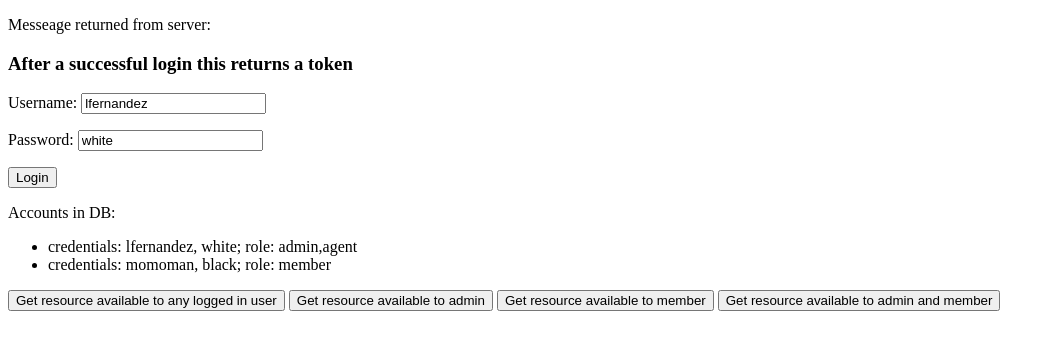
After one commit to lfernandez55/vue_flask_project, a Flask app: page /login in a window 1280 px wide. The commit adds this page. Shown: the top 350 px of the page, without its empty margins (0-1055 px from the left). Run offline with Flask 2, Linux system fonts and the light colour scheme.

Commit message:
Login page works

```diff
--- a/app.py
+++ b/app.py
@@ -96,7 +96,7 @@ if not User.query.filter(User.email == 'lfernandez@weber.edu').first():
     db.session.add(user)
     db.session.commit()
 
-
+############################################ROUTES ROUTES ROUTES ROUTES##########################################
 @auth.verify_password
 def verify_password(username_or_token, password):
     # first try to authenticate by token
@@ -112,6 +112,10 @@ def verify_password(username_or_token, password):
 @app.route('/')
 def home():
     return render_template('index.html')
+
+@app.route('/login')
+def login():
+    return render_template('login.html')
 
 @app.route('/api/users', methods=['POST'])
 def new_user():
@@ -149,6 +153,7 @@ def get_auth_token():
 
 
 @app.route('/api/resource')
+# @auth.login_required(role='admin')
 @auth.login_required
 def get_resource():
     return jsonify({'data': 'Hello, %s!' % g.user.username})
@@ -159,33 +164,6 @@ def get_resource():
 @auth.error_handler
 def unauthorized():
     return make_response(jsonify({'error': 'Unauthorized access'}), 403)
-
-
-def restricted(access_level):
-    def decorator(func):
-        @wraps(func)
-        def wrapper(*args, **kwargs):
-            print(access_level)
-            # print(g.user.username)
-            # username = request.json.get('username')
-            print(request.headers.get('Authorization'))
-            user = "lfernandez@weber.edu"
-            # user = "member@example.com"
-            # sqlStatement = "SELECT roles.name FROM roles JOIN user_roles ON roles.id=user_roles.role_id JOIN users ON users.id=user_roles.user_id WHERE users.email='" + user + "' AND roles.name='" + access_level + "'"
-            sqlStatement = "SELECT roles.name FROM roles JOIN user_roles ON roles.id=user_roles.role_id JOIN users ON users.id=user_roles.user_id WHERE users.email='" + user + "' AND roles.name IN (" + access_level + ")"
-
-
-            roleName = db.engine.execute(sqlStatement)
-            roleName = [row for row in roleName]
-            # if len(roleName) > 0 and roleName[0]['name'] == 'member':
-            if len(roleName) > 0:
-                returnValue = 1
-                print("authorized")
-            else:
-                print("NOT authorized")
-            return func(*args, **kwargs)
-        return wrapper
-    return decorator
 
 
 @app.route('/api/testrole')
@@ -201,7 +179,9 @@ def api_demo():
 def get_user_roles(user):
     print('in get_user_roles')
     print(user.username)
-    sqlStatement = "SELECT roles.name FROM roles JOIN user_roles ON roles.id=user_roles.role_id JOIN users ON users.id=user_roles.user_id WHERE users.username='" + user.username + "'"
+    print(auth.current_user())
+    print(g.user.username)
+    sqlStatement = "SELECT roles.name FROM roles JOIN user_roles ON roles.id=user_roles.role_id JOIN users ON users.id=user_roles.user_id WHERE users.username='" + g.user.username + "'"
     lt = db.engine.execute(sqlStatement)
     # converts tuple list to list:
     tupleToList = [item for t in lt for item in t]
@@ -214,6 +194,31 @@ def get_user_roles(user):
     return tupleToList
 
 
+
+@app.route('/api/any')
+@auth.login_required()
+def api_role():
+    return jsonify({'username': g.user.username, 'role': 'any'})
+
+@app.route('/api/admin')
+@auth.login_required(role='admin')
+def api_role_a():
+    return jsonify({'username': g.user.username, 'role': 'admin'})
+
+@app.route('/api/member')
+@auth.login_required(role='member')
+def api_role_c():
+    return jsonify({'username': g.user.username, 'role': 'member'})
+
+@app.route('/api/admin_member')
+@auth.login_required(role=['admin', 'member'])
+def api_role_b():
+    return jsonify({'username': g.user.username, 'role': 'admin_member'})
+
+
+
+
+
 if __name__ == '__main__':
     if not os.path.exists('db.sqlite'):
         db.create_all()
--- /dev/null
+++ b/templates/login.html
@@ -0,0 +1,96 @@
+<!DOCTYPE html>
+<html lang="en">
+<head>
+    <meta charset="UTF-8">
+    <meta name="viewport" content="width=device-width, initial-scale=1.0">
+    <title>Login Prototype</title>
+    <script>
+        let tokenGlobal = ""
+        function login() {
+            console.log("in resource...");
+            let username = document.getElementById('uname').value;
+            let password = document.getElementById('pword').value;
+            fetch('/api/token', {
+                method: "GET"
+                ,
+                headers: {
+                    "Content-Type": "text/plain",
+                    'Authorization': 'Basic ' + btoa(username + ":" + password),
+                },
+                //credentials: "same-origin"
+                credentials: "include"
+            })
+                .then((response) => {
+                    return response.json();
+                })
+                .then((resp) => {
+                    console.log(resp)
+                    tokenGlobal = resp.token
+                    console.log(tokenGlobal)
+                    message("Token returned and stored in local var (also look for it the console)" )
+                })
+                .catch((err) => {
+                    // Code called when an error occurs during the request
+                    message(err)
+                    alert('Error: ' + err.message);
+                });
+        }
+        function getResource(url) {
+            console.log("in resource...");
+            let username = tokenGlobal;
+            let password = 'unused';
+            // let username = document.getElementById('uname').value;
+            // let password = document.getElementById('pword').value;
+            fetch(url, {
+                method: "GET"
+                ,
+                headers: {
+                    "Content-Type": "text/plain",
+                    'Authorization': 'Basic ' + btoa(username + ":" + password),
+                },
+                //credentials: "same-origin"
+                credentials: "include"
+            })
+                .then((response) => {
+                    return response.json();
+                })
+                .then((resp) => {
+                    console.log(resp)
+                    message(resp)
+                })
+                .catch((err) => {
+                    // Code called when an error occurs during the request
+                    message(err)
+                    alert('Error: ' + err.message);
+                });
+        }
+        function message(msg){
+            document.getElementById('msg').innerHTML=JSON.stringify(msg)
+        }
+    </script>
+</head>
+<body>
+    <header>
+        <p>Messeage returned from server: </p>
+        <div id="msg"></div>
+    </header>
+    <div>
+        <h3>After a successful login this returns a token</h3>
+
+        <p>Username: <input type="text" id="uname" value="lfernandez"></p>
+        <p>Password: <input type="text" id=pword value="white"></p>
+        <button onclick="login()">Login</button>
+    </div>
+    <div>
+        <p>Accounts in DB:</p>
+        <ul>
+            <li>credentials: lfernandez, white; role: admin,agent</li>
+            <li>credentials: momoman, black; role: member</li>
+        </ul>
+        <button onclick="getResource('/api/any')">Get resource available to any logged in user</button>
+        <button onclick="getResource('/api/admin')">Get resource available to admin</button>
+        <button onclick="getResource('/api/member')">Get resource available to member</button>
+        <button onclick="getResource('/api/admin_member')">Get resource available to admin and member</button>
+    </div>
+</body>
+</html>
```
Also changed, not shown: templates/addbook.html (deleted, +0 -72 lines), templates/admin.html (deleted, +0 -16 lines), templates/all_books.html (deleted, +0 -38 lines), templates/book_edit.html (deleted, +0 -76 lines), templates/categories.html (deleted, +0 -22 lines), templates/index.html (+6 -3 lines).
